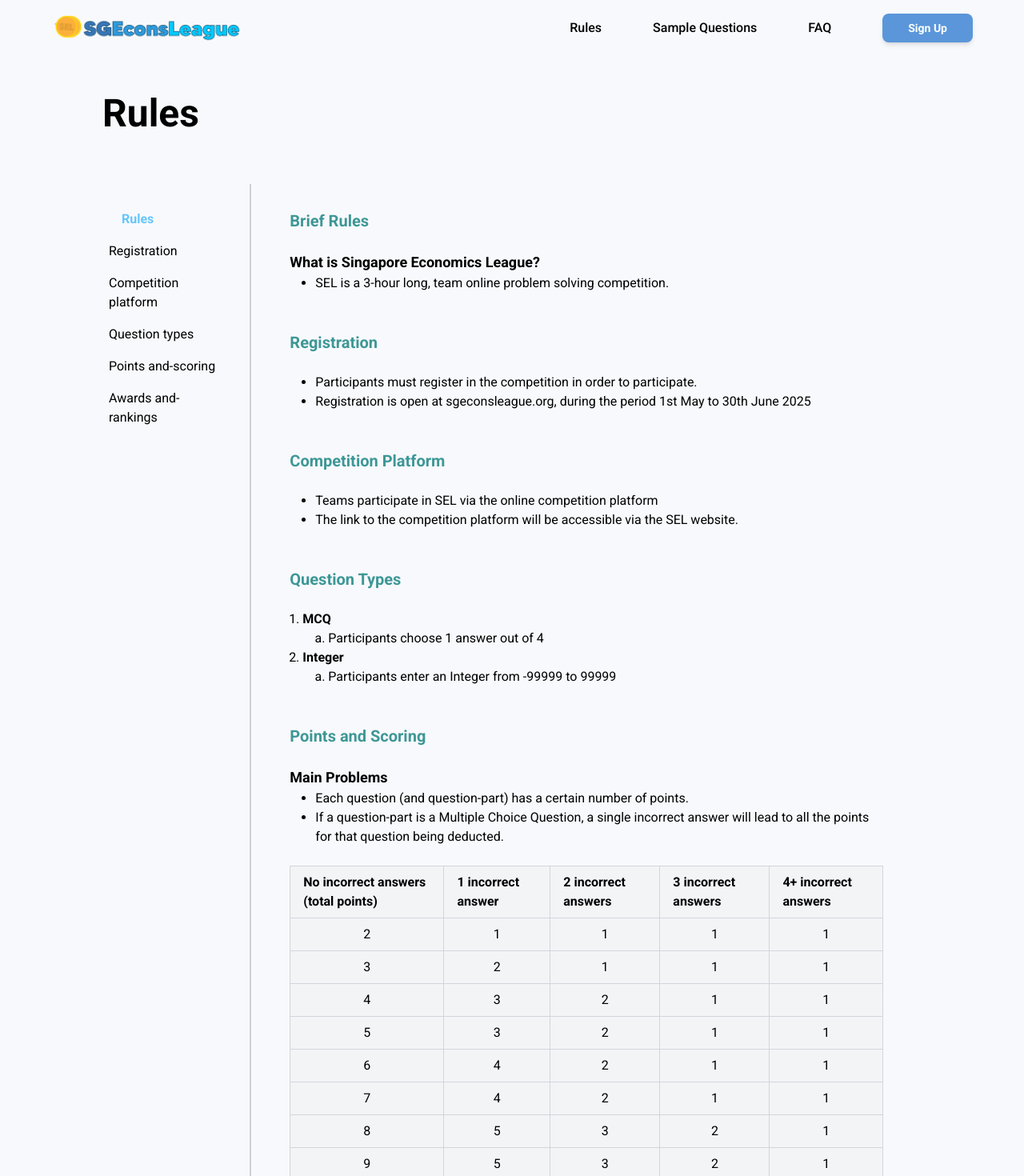
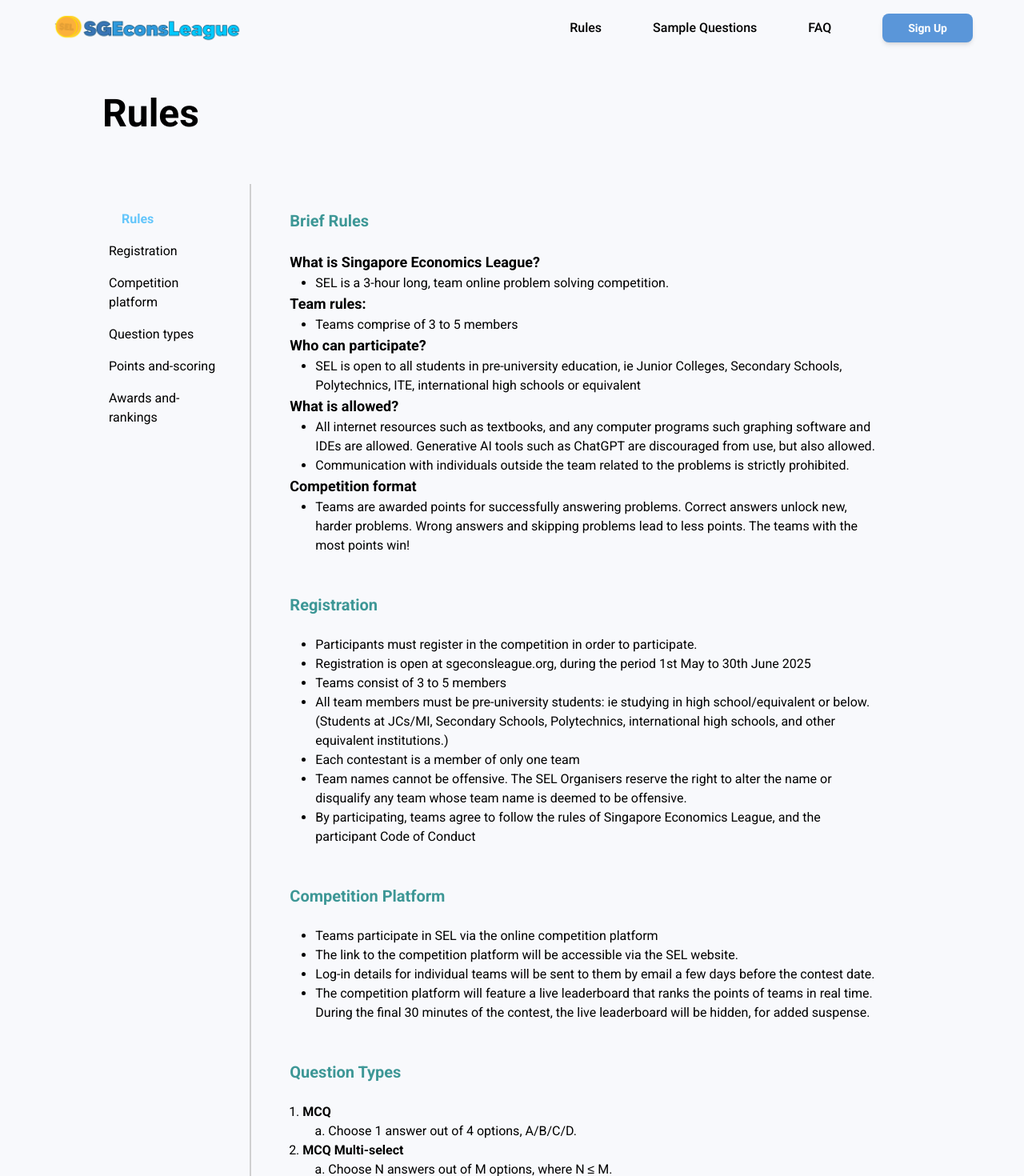
Before and after one commit to jonyewcodes/old, a Next.js app: page /rules in a window 1280 px wide. Shown: the top 1470 px of the page at 80% size. Built offline with nearby package versions, Linux system fonts and the light colour scheme.

Commit message:
Update page.tsx
Added missing content

```diff
--- a/app/(pages)/rules/page.tsx
+++ b/app/(pages)/rules/page.tsx
@@ -78,6 +78,15 @@ function BreifRules() {
             <SubHeading className="mb-6">Brief Rules</SubHeading>
             <SubHeading2>What is Singapore Economics League?</SubHeading2>
             <UnorderedList items={["SEL is a 3-hour long, team online problem solving competition."]} />
+            <SubHeading2>Team rules:</SubHeading2>
+            <UnorderedList items={["Teams comprise of 3 to 5 members"]} />
+            <SubHeading2>Who can participate?</SubHeading2>
+            <UnorderedList items={["SEL is open to all students in pre-university education, ie Junior Colleges, Secondary Schools, Polytechnics, ITE, international high schools or equivalent"]} />
+            <SubHeading2>What is allowed?</SubHeading2>
+            <UnorderedList items={["All internet resources such as textbooks, and any computer programs such graphing software and IDEs are allowed. Generative AI tools such as ChatGPT are discouraged from use, but also allowed.",
+                                    "Communication with individuals outside the team related to the problems is strictly prohibited."]} />
+            <SubHeading2>Competition format</SubHeading2>
+            <UnorderedList items={["Teams are awarded points for successfully answering problems. Correct answers unlock new, harder problems. Wrong answers and skipping problems lead to less points. The teams with the most points win!"]} />
         </section>
     );
 }
@@ -88,7 +97,12 @@ function Registration() {
             <SubHeading className="mb-6">Registration</SubHeading>
             <UnorderedList items={[
                 "Participants must register in the competition in order to participate.",
-                "Registration is open at sgeconsleague.org, during the period 1st May to 30th June 2025"
+                "Registration is open at sgeconsleague.org, during the period 1st May to 30th June 2025",
+                "Teams consist of 3 to 5 members",
+                "All team members must be pre-university students: ie studying in high school/equivalent or below. (Students at JCs/MI, Secondary Schools, Polytechnics, international high schools, and other equivalent institutions.)",
+                "Each contestant is a member of only one team",
+                "Team names cannot be offensive. The SEL Organisers reserve the right to alter the name or disqualify any team whose team name is deemed to be offensive.",
+                "By participating, teams agree to follow the rules of Singapore Economics League, and the participant Code of Conduct",
             ]} />
         </section>
     );
@@ -100,7 +114,9 @@ function CompetitionPlatform() {
             <SubHeading className="mb-6">Competition Platform</SubHeading>
             <UnorderedList items={[
                 "Teams participate in SEL via the online competition platform",
-                "The link to the competition platform will be accessible via the SEL website."
+                "The link to the competition platform will be accessible via the SEL website.",
+                "Log-in details for individual teams will be sent to them by email a few days before the contest date.",
+                "The competition platform will feature a live leaderboard that ranks the points of teams in real time. During the final 30 minutes of the contest, the live leaderboard will be hidden, for added suspense.",
             ]} />
         </section>
     );
@@ -111,8 +127,21 @@ function QuestionTypes() {
         <section className="mt-12" id="Question-types">
             <SubHeading className="mb-6">Question Types</SubHeading>
             <OrderedList items={[
-                ["MCQ", ["Participants choose 1 answer out of 4"]],
-                ["Integer", ["Participants enter an Integer from -99999 to 99999"]]
+                ["MCQ", ["Choose 1 answer out of 4 options, A/B/C/D."]],
+                ["MCQ Multi-select", ["Choose N answers out of M options, where N ≤ M.", "No marks are awarded for partially correct answers."]],
+                ["Integer", ["Enter an Integer from -99999 to 99999."]],
+                ["Integer Set", ["Individually input a set of N integers."]],
+                ["Float", ["Enter numeric values with decimals from -99999.99999 to 99999.99999.", "Submitted answers with a degree of accuracy greater than that specified by the question will also be accepted."]],
+                ["Sort", ["Sort N different values into the correct sequence."]],
+                ["True False Set", ["Give your answer to N True/False questions."]],
+                ["String", ["Input a string of up to 30 characters in length.", "An exact match is needed. Additional characters or white spaces will render the answer incorrect."]],
+                ["String Set", ["Input a set of N strings."]],
+                ["Table", ["Key in the contents of an N by M table.", "Questions can require answers as either String Tables or Integer Tables."]]
+            ]} />
+            <br></br>
+            <UnorderedList items = {[
+                "Each MCQ, MCQ Multi-select, Sort, and True False Set question-part will be limited to 3 attempts per team. Following 3 incorrect attempts, the question-part will be disabled and 0 points will be awarded for that part.",
+                "Note that no marks are awarded for questions with partially correct answers. An exact match is always needed to gain credit."
             ]} />
         </section>
     );
@@ -222,6 +251,10 @@ function PointsAndScoring() {
                 </tbody>
 
             </table>
+            <UnorderedList items = {[
+                "Every 30 minutes, teams receive a free skip, allowing them to skip questions without penalty.",
+                "If a team has no free skips, skipping a question will incur a penalty of 3 points.",
+            ]} />
             <SubHeading2>Ecomania</SubHeading2>
             <UnorderedList items = {[
                 "At 10.00 am, the additional section Economania is opened, with a table of 15 new problems to be attempted. There are 5 categories with 3 problems each, namely Microeconomics, Firms, Game Theory, Macroeconomics, and Financial Economics:"
```
